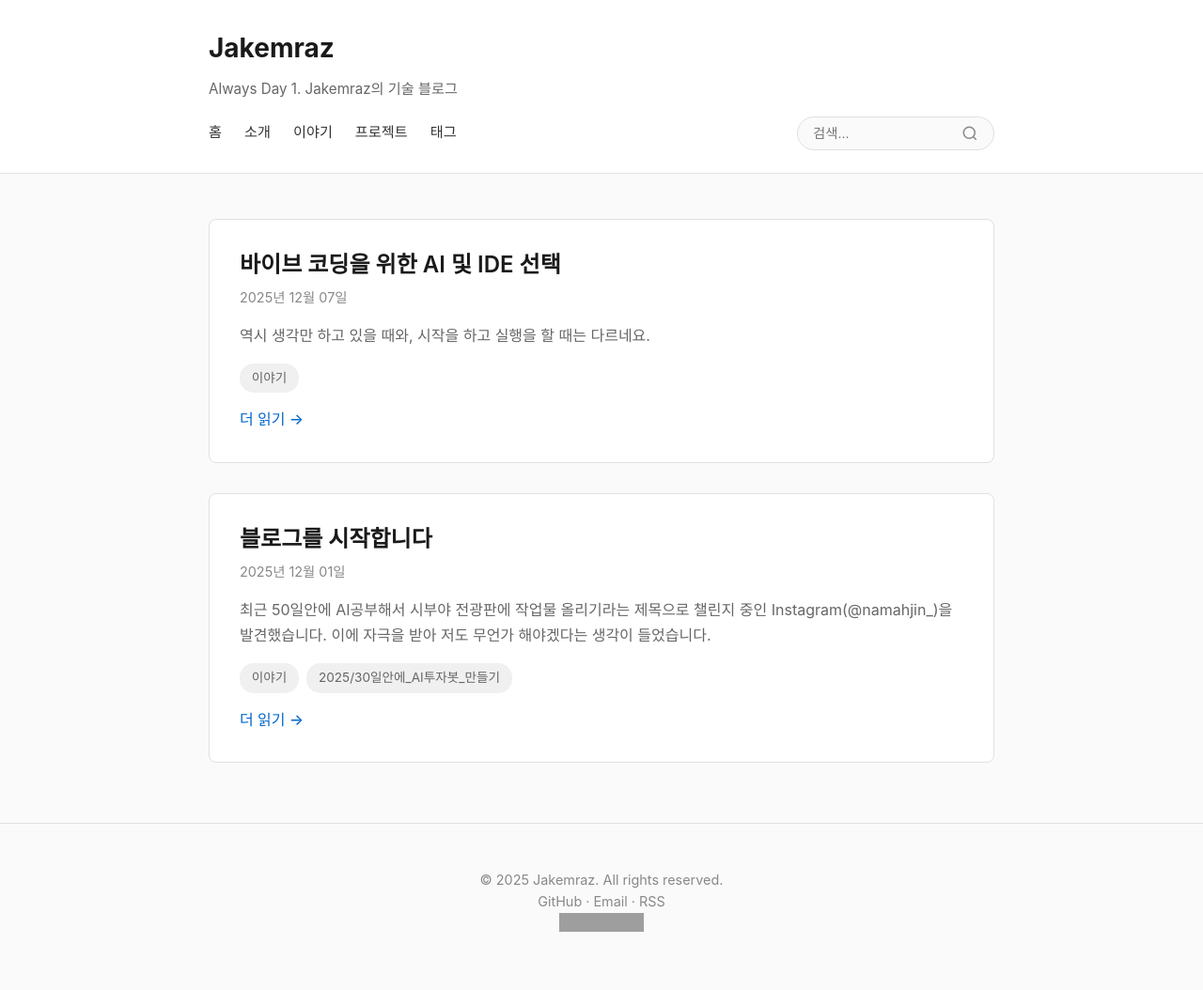
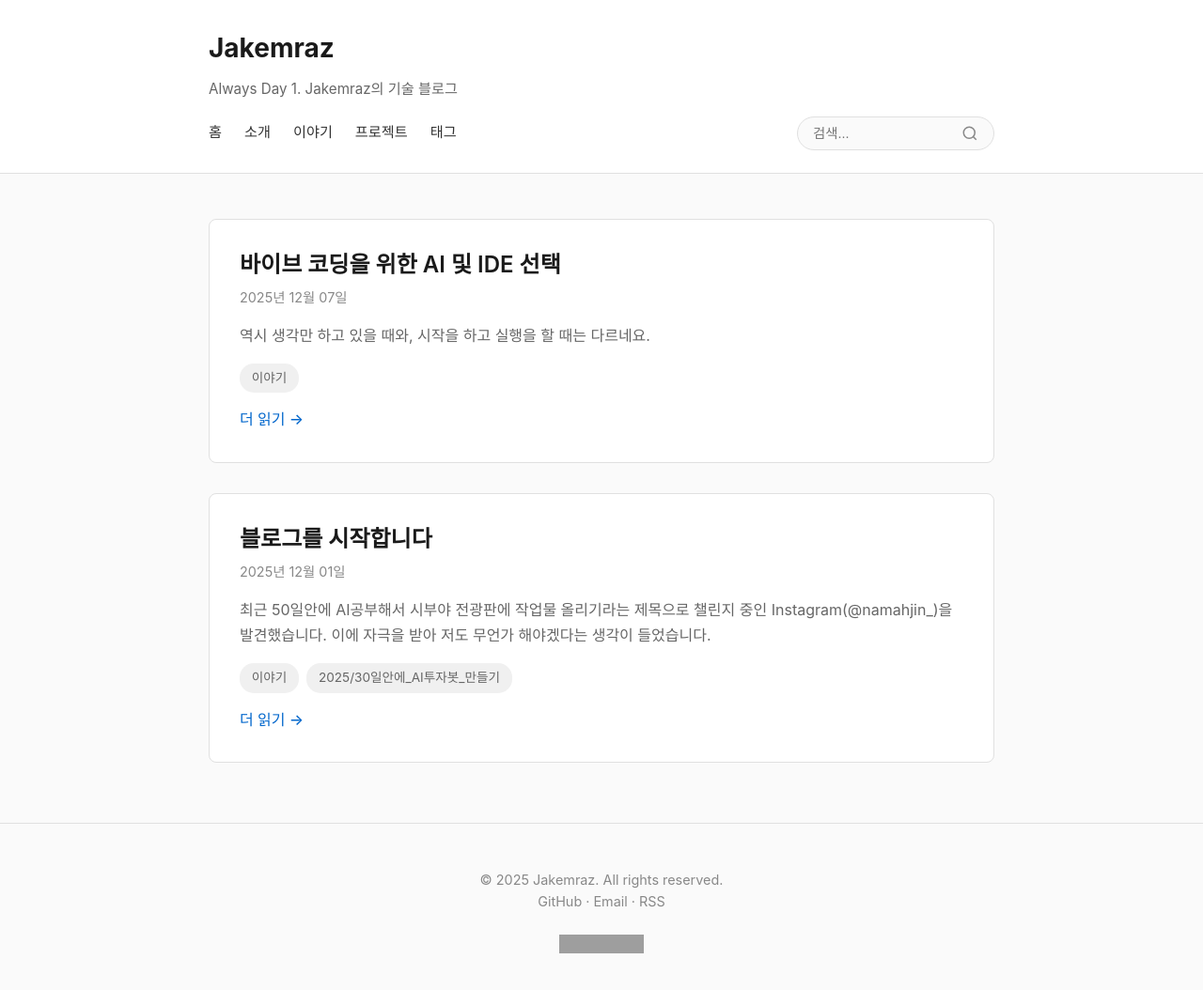
Before and after one commit to jakemraz/jakemraz.github.io, a Jekyll site: the page built from index.html, in a window 1280 px wide and 1069 px high. Shown: the top 1054 px of the window at 94% size. Built offline with Jekyll 4.4.1, drawn with Linux system fonts in a browser that asks for light colours; the list of posts is cut into pages by our own code; grey boxes are pictures that could not be loaded.

Commit message:
엔터 추가

```diff
--- a/_layouts/default.html
+++ b/_layouts/default.html
@@ -58,8 +58,7 @@
                 <a href="mailto:{{ site.email }}">Email</a> ·
                 <a href="{{ '/feed.xml' | relative_url }}">RSS</a>
             </p>
-            <p></p>
-            <p><a href="https://myhits.vercel.app"><img src="https://myhits.vercel.app/api/hit/https%3A%2F%2Fjakemraz.github.io?color=blue&label=hits&size=small" alt="hits" /></a></p>
+            <p><br><a href="https://myhits.vercel.app"><img src="https://myhits.vercel.app/api/hit/https%3A%2F%2Fjakemraz.github.io?color=blue&label=hits&size=small" alt="hits" /></a></p>
         </div>
     </footer>
 
```
